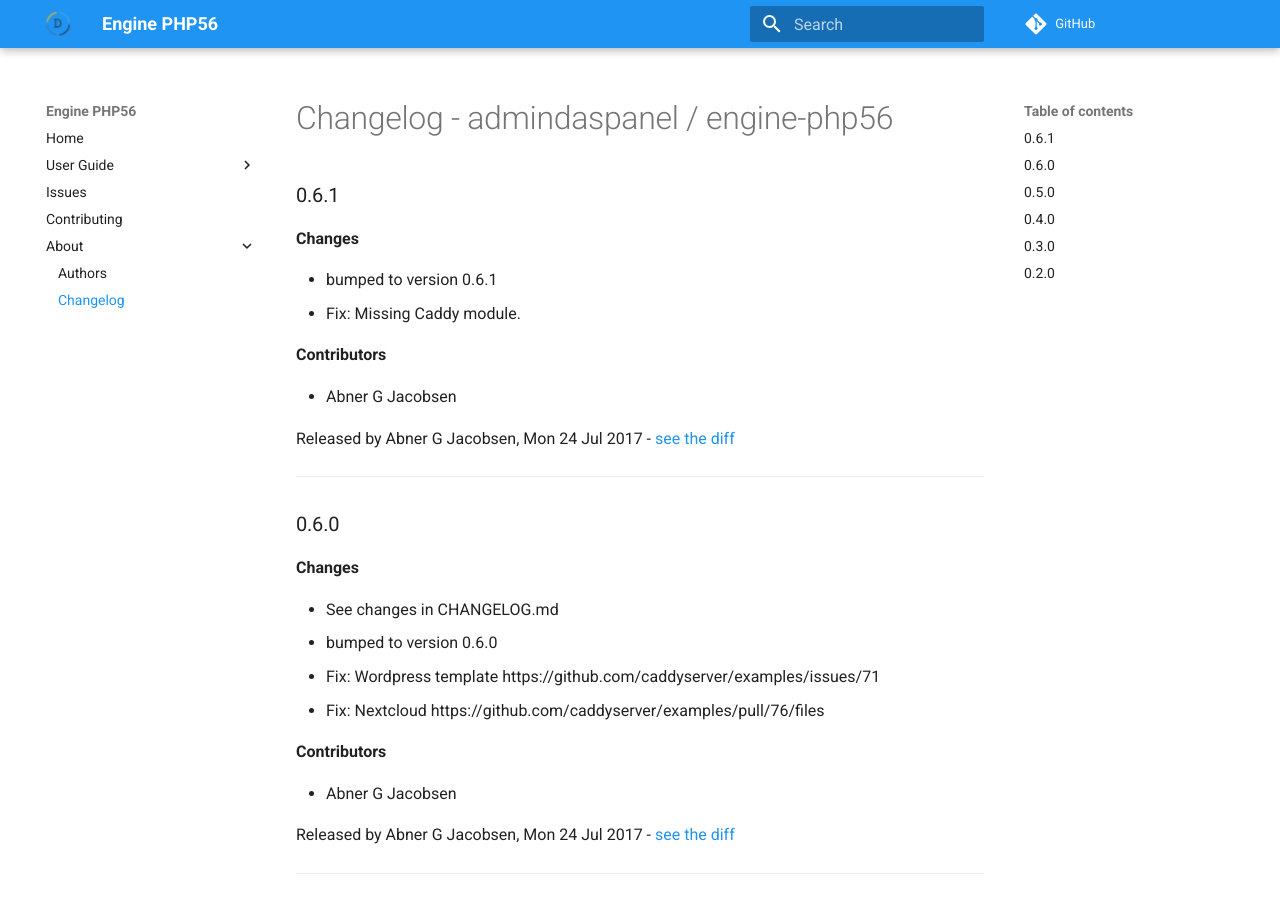
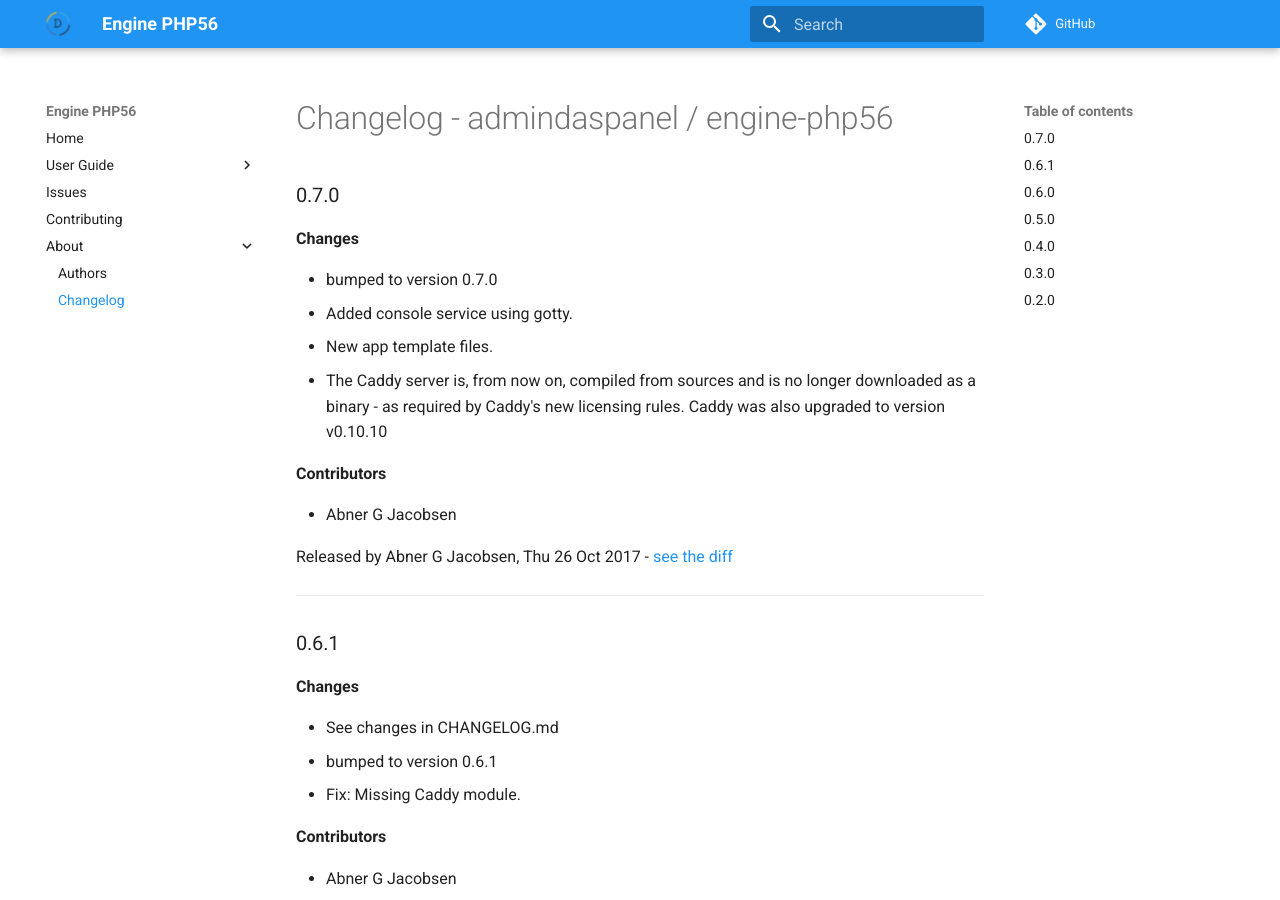
Before and after one commit to daspanel/engine-php56, an MkDocs documentation site: the page built from docs/changelog.md, in a window 1280 px wide and 900 px high. Built offline with MkDocs 1.6.1 and Material for MkDocs 9.7.7, drawn with Linux system fonts in a browser that asks for light colours; comment, search, counter and statistics services are not loaded; old or Windows-style settings are respelled for this version of MkDocs.

Commit message:
See changes in CHANGELOG.md

```diff
--- a/docs/changelog.md
+++ b/docs/changelog.md
@@ -1,8 +1,25 @@
 # Changelog - admindaspanel / engine-php56
+
+### 0.7.0
+__Changes__
+
+- bumped to version 0.7.0
+- Added console service using gotty.
+- New app template files.
+- The Caddy server is, from now on, compiled from sources and is no longer downloaded as a binary - as required by Caddy's new licensing rules. Caddy was also upgraded to version v0.10.10
+
+__Contributors__
+
+- Abner G Jacobsen
+
+Released by Abner G Jacobsen, Thu 26 Oct 2017 -
+[see the diff](https://github.com/admindaspanel/engine-php56/compare/0.6.1...0.7.0#diff)
+______________
 
 ### 0.6.1
 __Changes__
 
+- See changes in CHANGELOG.md
 - bumped to version 0.6.1
 - Fix: Missing Caddy module.
 
```
Also changed, not shown: CHANGELOG.md (+17 -0 lines).
